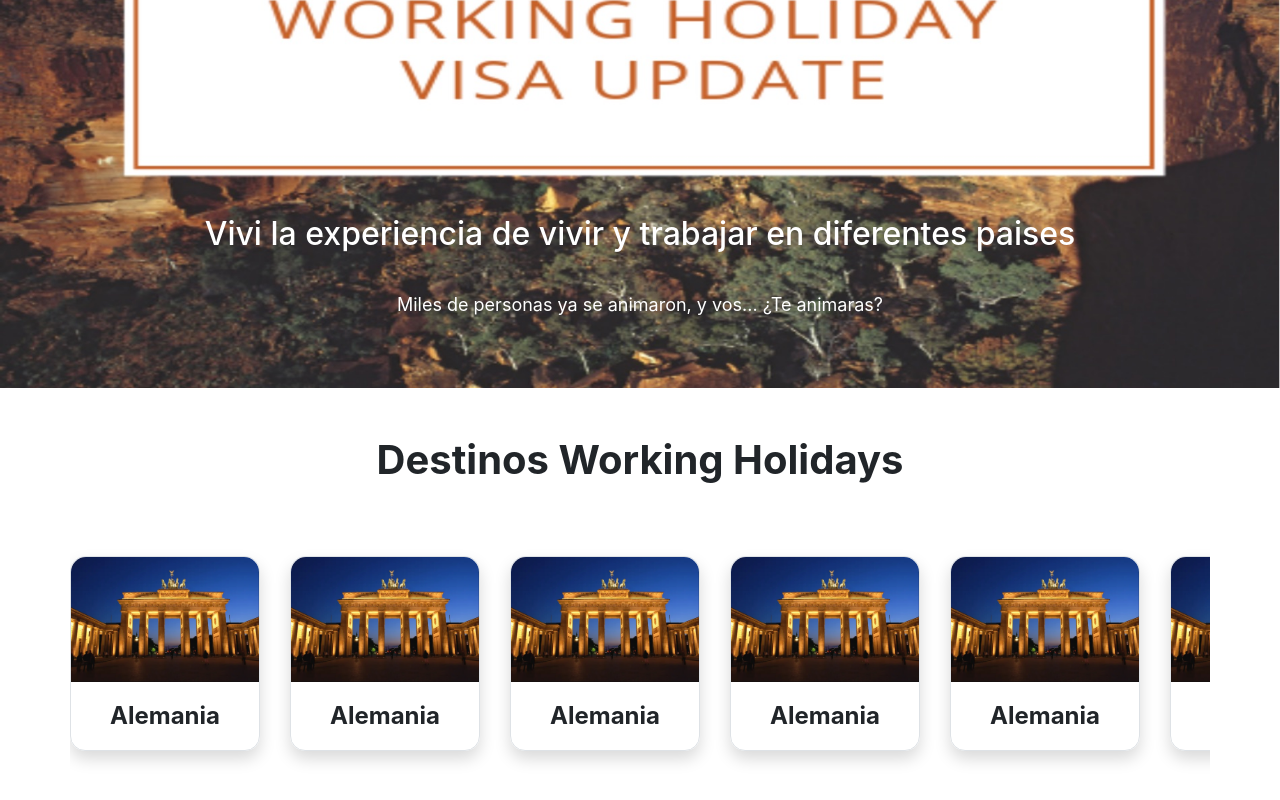
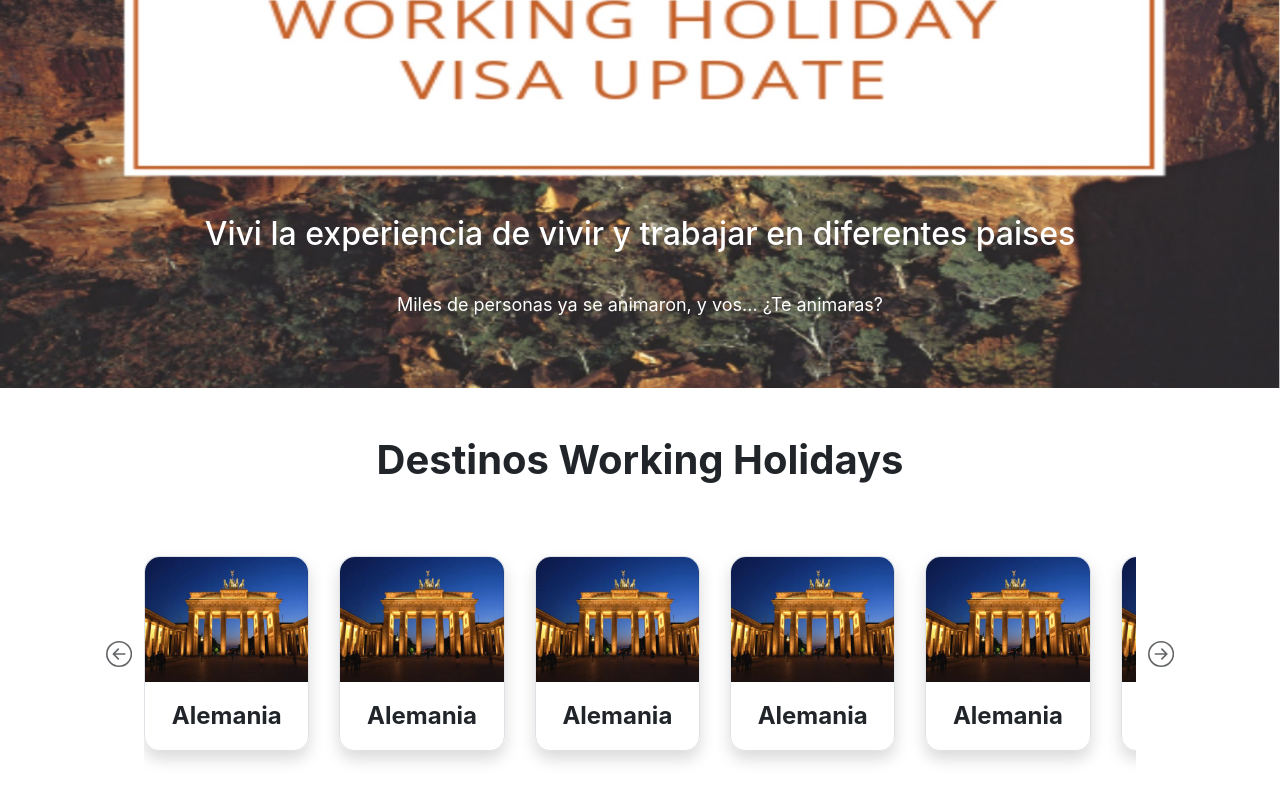
Before and after one commit to LucianoGuijarro/JustGo, a React (Create React App) app: page / in a window 1280 px wide. Shown: the part 218-1018 px from the top of the page. Built offline with nearby package versions, Linux system fonts and the light colour scheme.

Commit message:
agrego funcionabilidad de carrusel de cards en los destinos

```diff
--- a/package.json
+++ b/package.json
@@ -10,6 +10,7 @@
     "react": "^18.2.0",
     "react-bootstrap": "^2.5.0",
     "react-dom": "^18.2.0",
+    "react-icons": "^4.4.0",
     "react-scripts": "5.0.1",
     "web-vitals": "^2.1.4"
   },
--- a/src/components/GridDestinos/GridDestinos.jsx
+++ b/src/components/GridDestinos/GridDestinos.jsx
@@ -1,12 +1,23 @@
-import styles from './GridDestinos.module.css'
-import imagenBerlin from '../../img/Berlin.jpg'
+import styles from './GridDestinos.module.css';
+import imagenBerlin from '../../img/Berlin.jpg';
+import { BsArrowLeftCircle, BsArrowRightCircle } from "react-icons/bs";
 
 const GridDestinos = () => {
+
+    const sliderRigth = () => {
+        let left = document.getElementById('slider')
+        left.scrollLeft = left.scrollLeft + 200;
+    }
+    const sliderLeft = () => {
+        let left = document.getElementById('slider')
+        left.scrollLeft = left.scrollLeft - 200;
+    }
     return (
         <>
             <h2 className='fs-1 fw-bold m-5 text-center'>Destinos Working Holidays</h2>
-    <div className="container my-5">
-        <div className={`${styles.grid} py-4 row justify-content-beetween`}>
+            <div className="container my-5 d-flex flex-nowrap align-items-center">
+                <BsArrowLeftCircle className={`${styles.left} mx-4`} onClick={sliderLeft} />
+                <div className={`${styles.grid} py-4 row justify-content-beetween align-items-center`} id='slider'>
                     <div className={`${styles.cardDestinos} col-5 col-sm-5 col-md-5 col-lg-2 col-xl-2 shadow border p-0`}>
                         <img className={`${styles.imagen} img-fluid`} src={imagenBerlin} alt="Berlin" />
                         <p className='text-center pt-3 fs-4 fw-bold'>Alemania</p>
@@ -36,6 +47,7 @@ const GridDestinos = () => {
                         <p className='text-center pt-3 fs-4 fw-bold'>Alemania</p>
                     </div>
                 </div>
+                <BsArrowRightCircle className={`${styles.right} mx-4`} onClick={sliderRigth} />
             </div>
         </>
     )
--- a/src/components/GridDestinos/GridDestinos.module.css
+++ b/src/components/GridDestinos/GridDestinos.module.css
@@ -1,20 +1,44 @@
-.imagen{
+.imagen {
     height: 125px;
     width: 100%;
     border-top-right-radius: 15px;
     border-top-left-radius: 15px;
 }
-.grid{
+.grid {
     flex-wrap: nowrap;
-    overflow: hidden;
+    overflow-x: scroll;
     gap: 30px;
+    scroll-behavior: smooth;
 }
-.cardDestinos{
+.left {
+    opacity: 70%;
+    width: 40px;
+    height: 40px;
+}
+.right {
+    opacity: 70%;
+    width: 40px;
+    height: 40px;
+}
+.cardDestinos {
     border-radius: 15px;
 }
-.cardDestinos:hover{
+.cardDestinos:hover {
     cursor: pointer;
     scale: 1.1;
     opacity: 0.9;
     transition: 0.3s;
 }
+.left:hover{
+    cursor: pointer;
+    opacity: 100%;
+    transition: .3s;
+}
+.right:hover{
+    cursor: pointer;
+    opacity: 100%;
+    transition: .3s;
+}
+::-webkit-scrollbar{
+    display: none;
+}
```
Also changed, not shown: 1 other file (tests, documents, lock files or other folders). Lines whose indentation alone changed are shown as unchanged.
